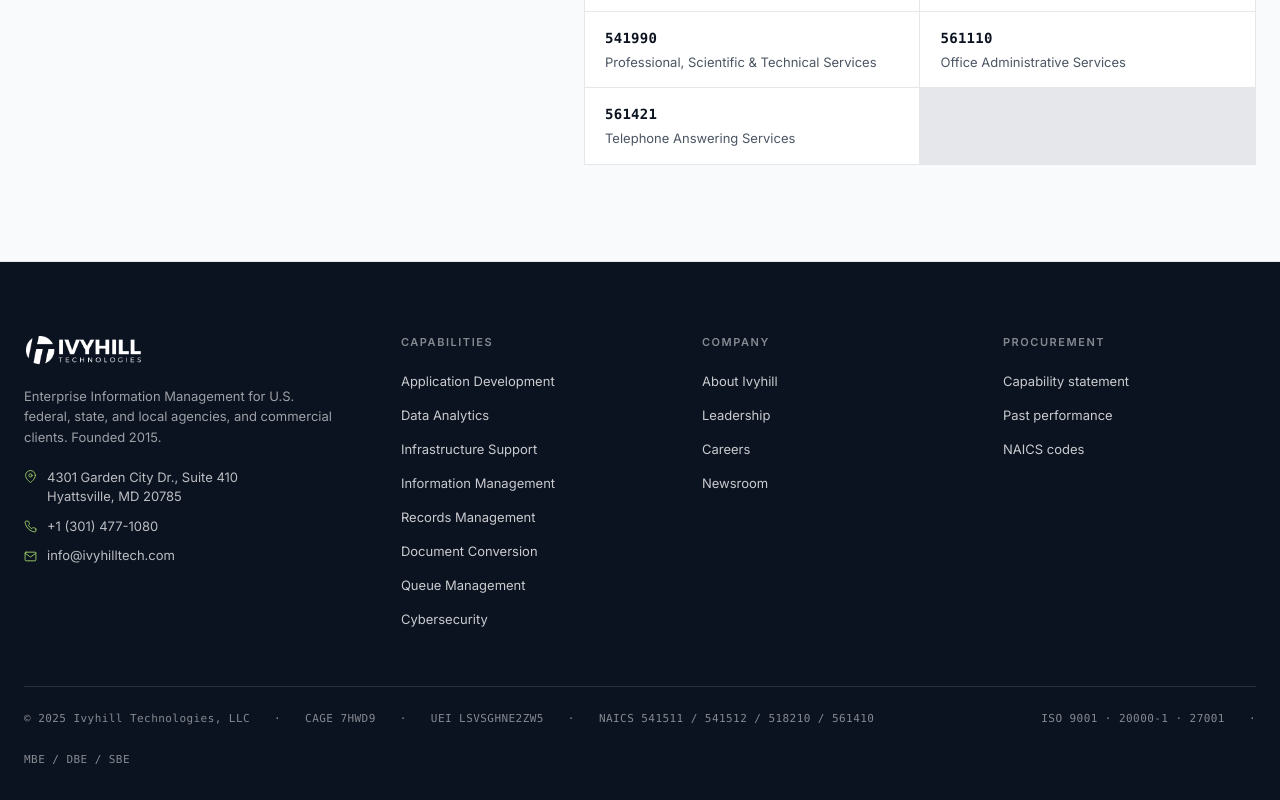
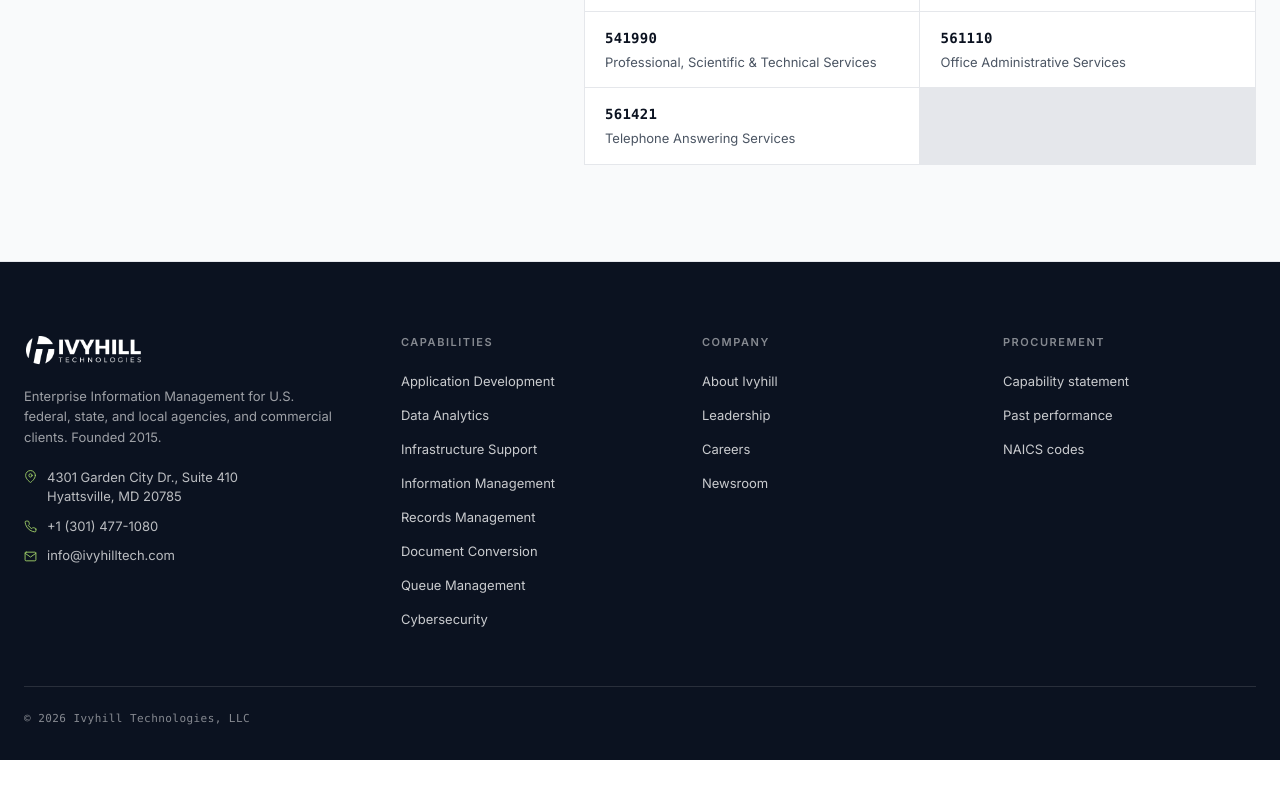
Before and after one commit to Ivyhill-Technologies/ih-redesign, a React (Vite) app: page / in a window 1280 px wide. Shown: the part 4798-5598 px from the top of the page. After the commit the page ends 5558 px from the top, so only its background shows below. Built offline with nearby package versions, Linux system fonts and the light colour scheme.

Commit message:
footer fix

```diff
--- a/src/components/Footer.jsx
+++ b/src/components/Footer.jsx
@@ -81,17 +81,7 @@ export function Footer() {
                     ))}
                 </div>
                 <div className="pt-6 border-t border-white/[0.12] flex gap-6 flex-wrap items-center text-[11px] font-mono tracking-[0.04em] text-white/50">
-                    <span>© 2025 Ivyhill Technologies, LLC</span>
-                    <span>·</span>
-                    <span>CAGE 7HWD9</span>
-                    <span>·</span>
-                    <span>UEI LSVSGHNE2ZW5</span>
-                    <span>·</span>
-                    <span>NAICS 541511 / 541512 / 518210 / 561410</span>
-                    <span className="flex-1" />
-                    <span>ISO 9001 · 20000-1 · 27001</span>
-                    <span>·</span>
-                    <span>MBE / DBE / SBE</span>
+                    <span>© {new Date().getFullYear()} Ivyhill Technologies, LLC</span>
                 </div>
             </div>
         </footer>
```
